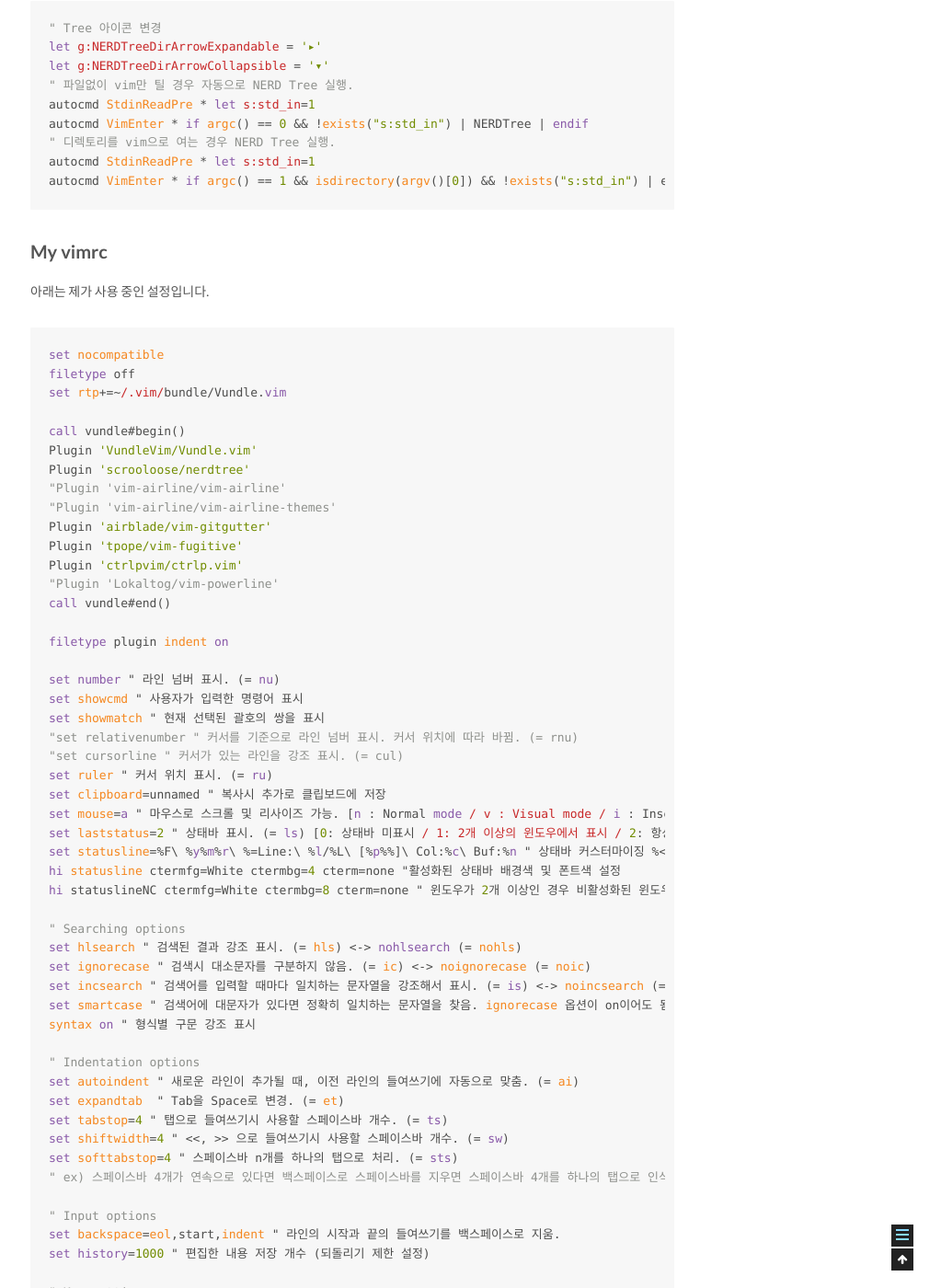
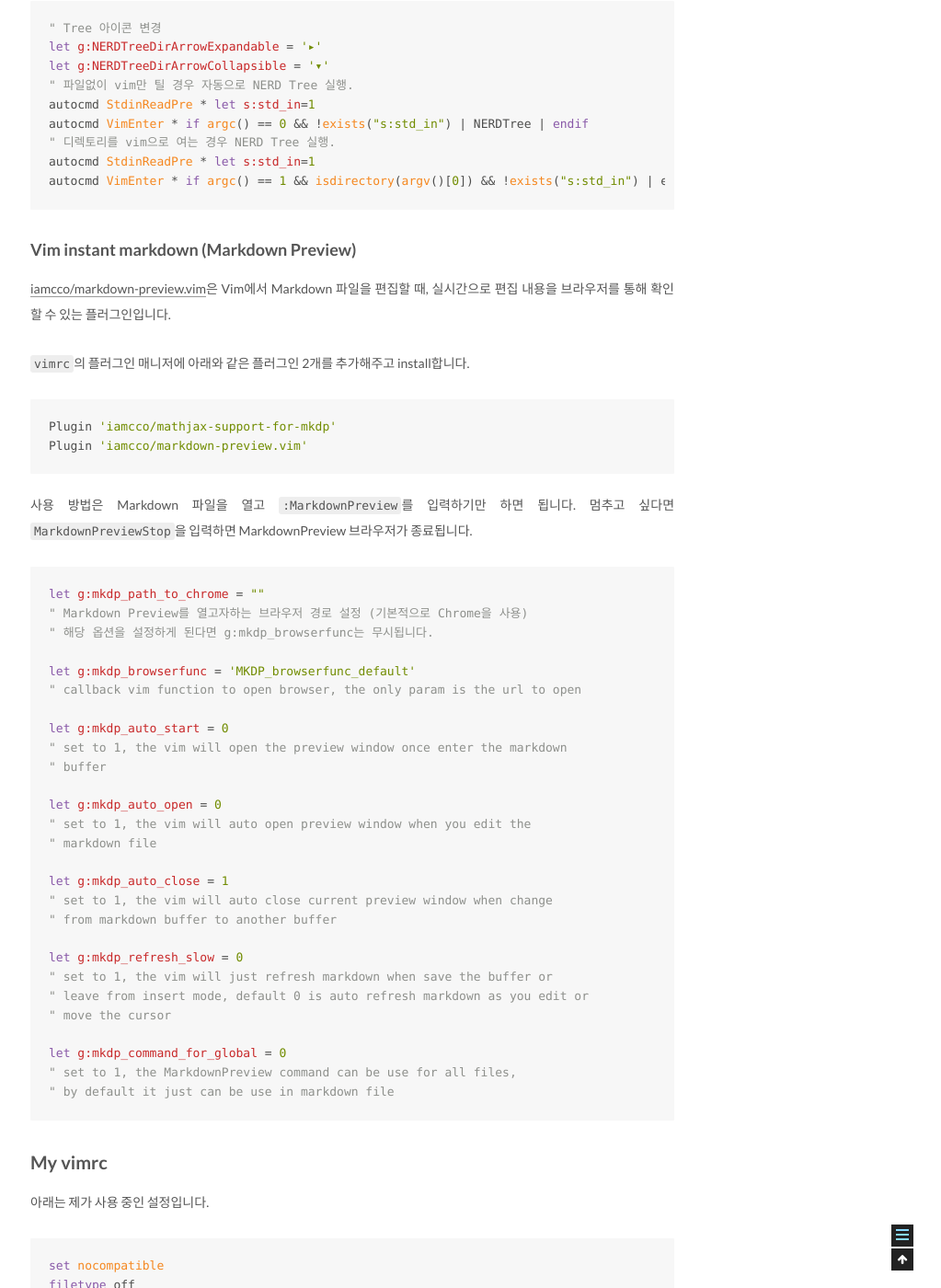
Before and after one commit to jhpapa/jhpapa.github.io, a Jekyll site: the page built from _posts/2018/01/2018-01-29-vim_configuration.md, in a window 1280 px wide and 1400 px high, scrolled down 5081 px. Shown: the whole window at 92% size, without its empty margins (257-1280 px from the left). Built offline with Jekyll 4.4.1, drawn with Linux system fonts in a browser that asks for light colours.

Commit message:
포스트 수정
- Vim plugin 추가 (Markdown Preview)

````diff
--- a/_posts/2018/01/2018-01-29-vim_configuration.md
+++ b/_posts/2018/01/2018-01-29-vim_configuration.md
@@ -181,6 +181,54 @@ autocmd StdinReadPre * let s:std_in=1
 autocmd VimEnter * if argc() == 1 && isdirectory(argv()[0]) && !exists("s:std_in") | exe 'NERDTree' argv()[0] | wincmd p | ene | endif
 ```
 
+### Vim instant markdown (Markdown Preview)
+[iamcco/markdown-preview.vim](https://github.com/iamcco/markdown-preview.vim)은 Vim에서 Markdown 파일을 편집할 때, 실시간으로 편집 내용을 브라우저를 통해 확인할 수 있는 플러그인입니다.
+
+`vimrc`의 플러그인 매니저에 아래와 같은 플러그인 2개를 추가해주고 install합니다.
+
+``` vim
+Plugin 'iamcco/mathjax-support-for-mkdp'
+Plugin 'iamcco/markdown-preview.vim'
+```
+
+사용 방법은 Markdown 파일을 열고 `:MarkdownPreview`를 입력하기만 하면 됩니다. 멈추고 싶다면 `MarkdownPreviewStop`을 입력하면 MarkdownPreview 브라우저가 종료됩니다.
+
+
+``` vim
+let g:mkdp_path_to_chrome = ""
+" Markdown Preview를 열고자하는 브라우저 경로 설정 (기본적으로 Chrome을 사용)
+" 해당 옵션을 설정하게 된다면 g:mkdp_browserfunc는 무시됩니다.
+
+let g:mkdp_browserfunc = 'MKDP_browserfunc_default'
+" callback vim function to open browser, the only param is the url to open
+
+let g:mkdp_auto_start = 0
+" set to 1, the vim will open the preview window once enter the markdown
+" buffer
+
+let g:mkdp_auto_open = 0
+" set to 1, the vim will auto open preview window when you edit the
+" markdown file
+
+let g:mkdp_auto_close = 1
+" set to 1, the vim will auto close current preview window when change
+" from markdown buffer to another buffer
+
+let g:mkdp_refresh_slow = 0
+" set to 1, the vim will just refresh markdown when save the buffer or
+" leave from insert mode, default 0 is auto refresh markdown as you edit or
+" move the cursor
+
+let g:mkdp_command_for_global = 0
+" set to 1, the MarkdownPreview command can be use for all files,
+" by default it just can be use in markdown file
+```
+
+
+
+
+
+
 ## My vimrc
 아래는 제가 사용 중인 설정입니다.
 
````
